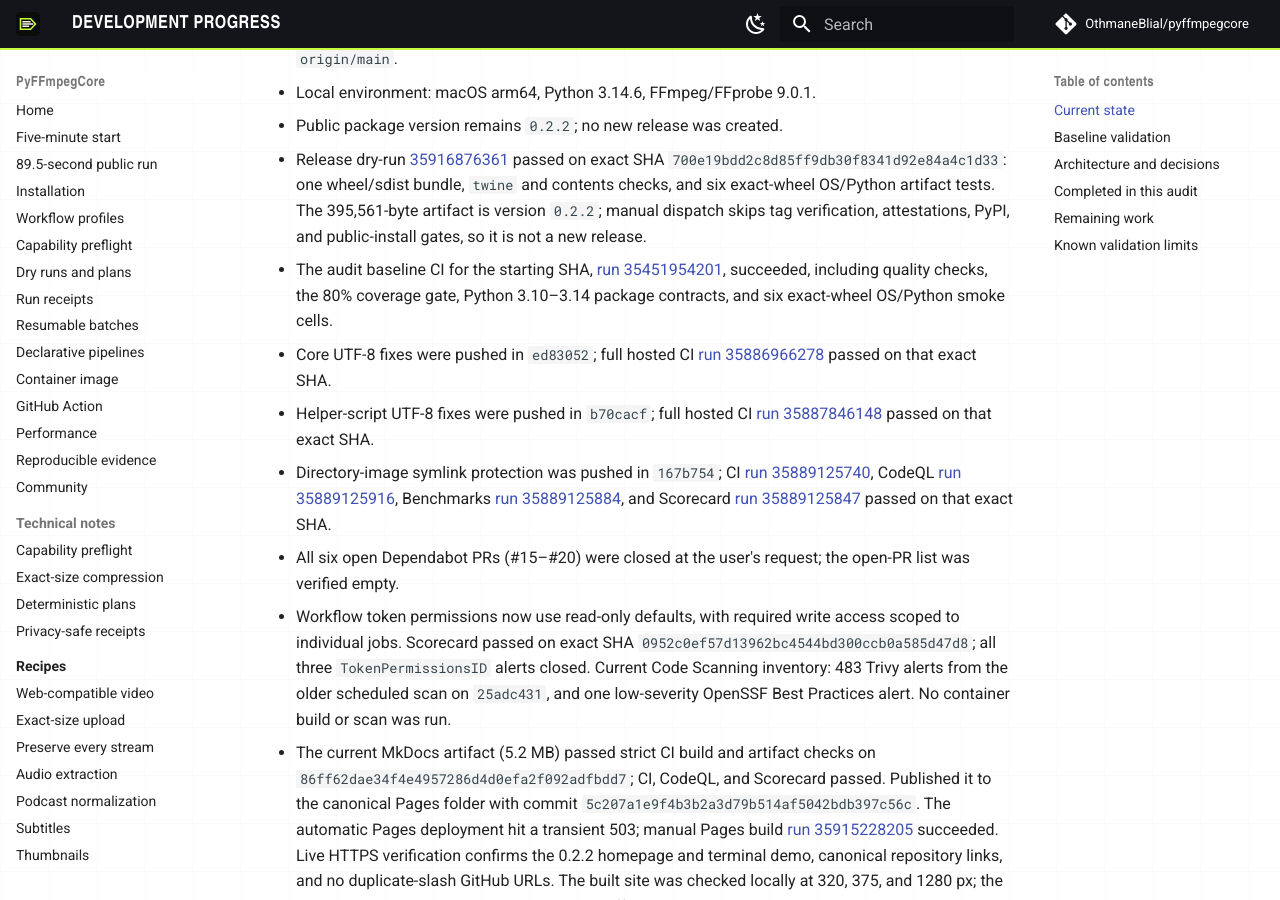
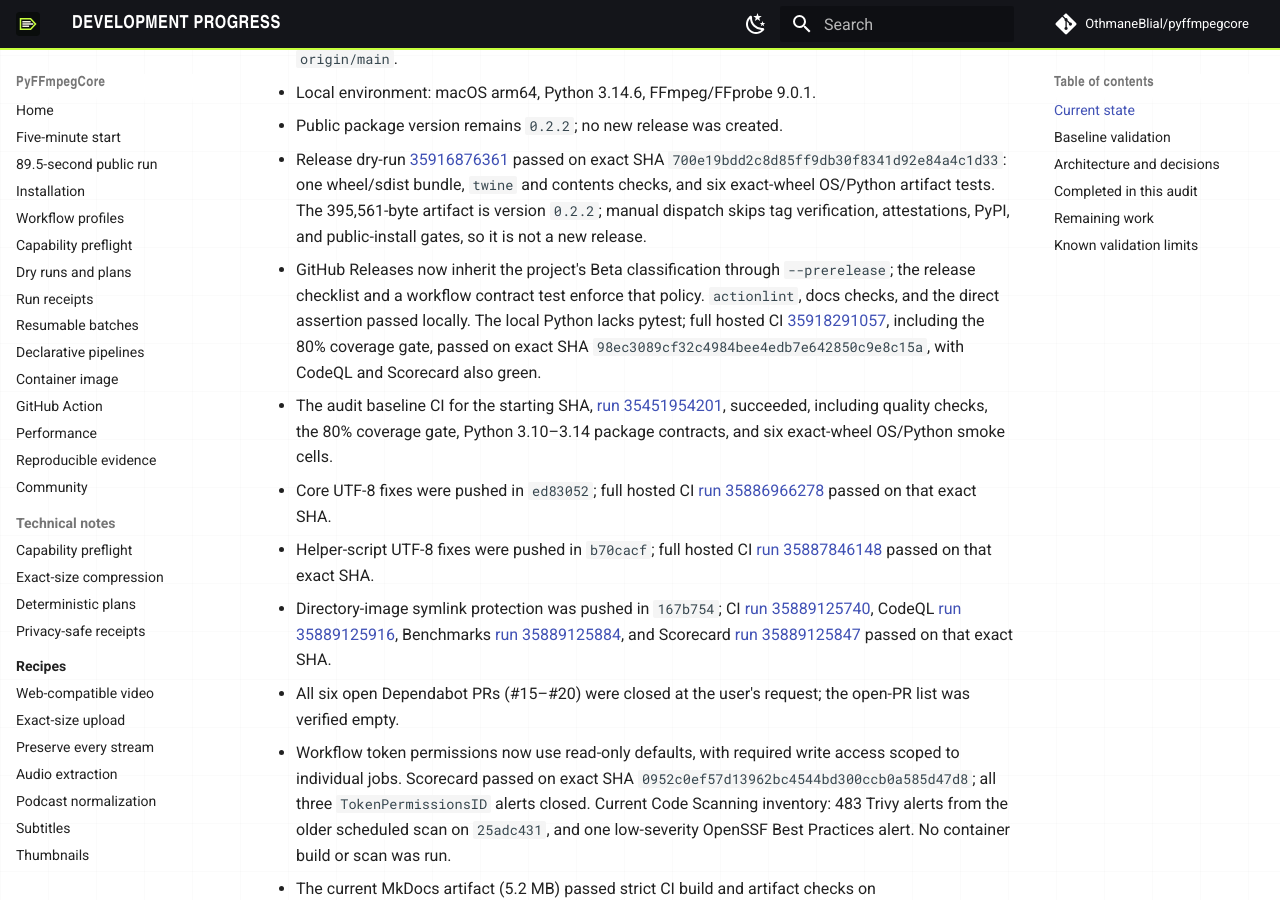
Before and after one commit to OthmaneBlial/pyffmpegcore, an MkDocs documentation site: the page built from docs/PROGRESS.md, in a window 1280 px wide and 900 px high, scrolled down 619 px. Built offline with MkDocs 1.6.1 and Material for MkDocs 9.7.7, drawn with Linux system fonts in a browser that asks for light colours; comment, search, counter and statistics services are not loaded.

Commit message:
docs: record beta release policy evidence

```diff
--- a/docs/PROGRESS.md
+++ b/docs/PROGRESS.md
@@ -8,6 +8,7 @@ Updated: 2026-09-23
 - Local environment: macOS arm64, Python 3.14.6, FFmpeg/FFprobe 9.0.1.
 - Public package version remains `0.2.2`; no new release was created.
 - Release dry-run [35916876361](https://github.com/OthmaneBlial/pyffmpegcore/actions/runs/35916876361) passed on exact SHA `700e19bdd2c8d85ff9db30f8341d92e84a4c1d33`: one wheel/sdist bundle, `twine` and contents checks, and six exact-wheel OS/Python artifact tests. The 395,561-byte artifact is version `0.2.2`; manual dispatch skips tag verification, attestations, PyPI, and public-install gates, so it is not a new release.
+- GitHub Releases now inherit the project's Beta classification through `--prerelease`; the release checklist and a workflow contract test enforce that policy. `actionlint`, docs checks, and the direct assertion passed locally. The local Python lacks pytest; full hosted CI [35918291057](https://github.com/OthmaneBlial/pyffmpegcore/actions/runs/35918291057), including the 80% coverage gate, passed on exact SHA `98ec3089cf32c4984bee4edb7e642850c9e8c15a`, with CodeQL and Scorecard also green.
 - The audit baseline CI for the starting SHA, [run 35451954201](https://github.com/OthmaneBlial/pyffmpegcore/actions/runs/35451954201), succeeded, including quality checks, the 80% coverage gate, Python 3.10–3.14 package contracts, and six exact-wheel OS/Python smoke cells.
 - Core UTF-8 fixes were pushed in `ed83052`; full hosted CI [run 35886966278](https://github.com/OthmaneBlial/pyffmpegcore/actions/runs/35886966278) passed on that exact SHA.
 - Helper-script UTF-8 fixes were pushed in `b70cacf`; full hosted CI [run 35887846148](https://github.com/OthmaneBlial/pyffmpegcore/actions/runs/35887846148) passed on that exact SHA.
```
